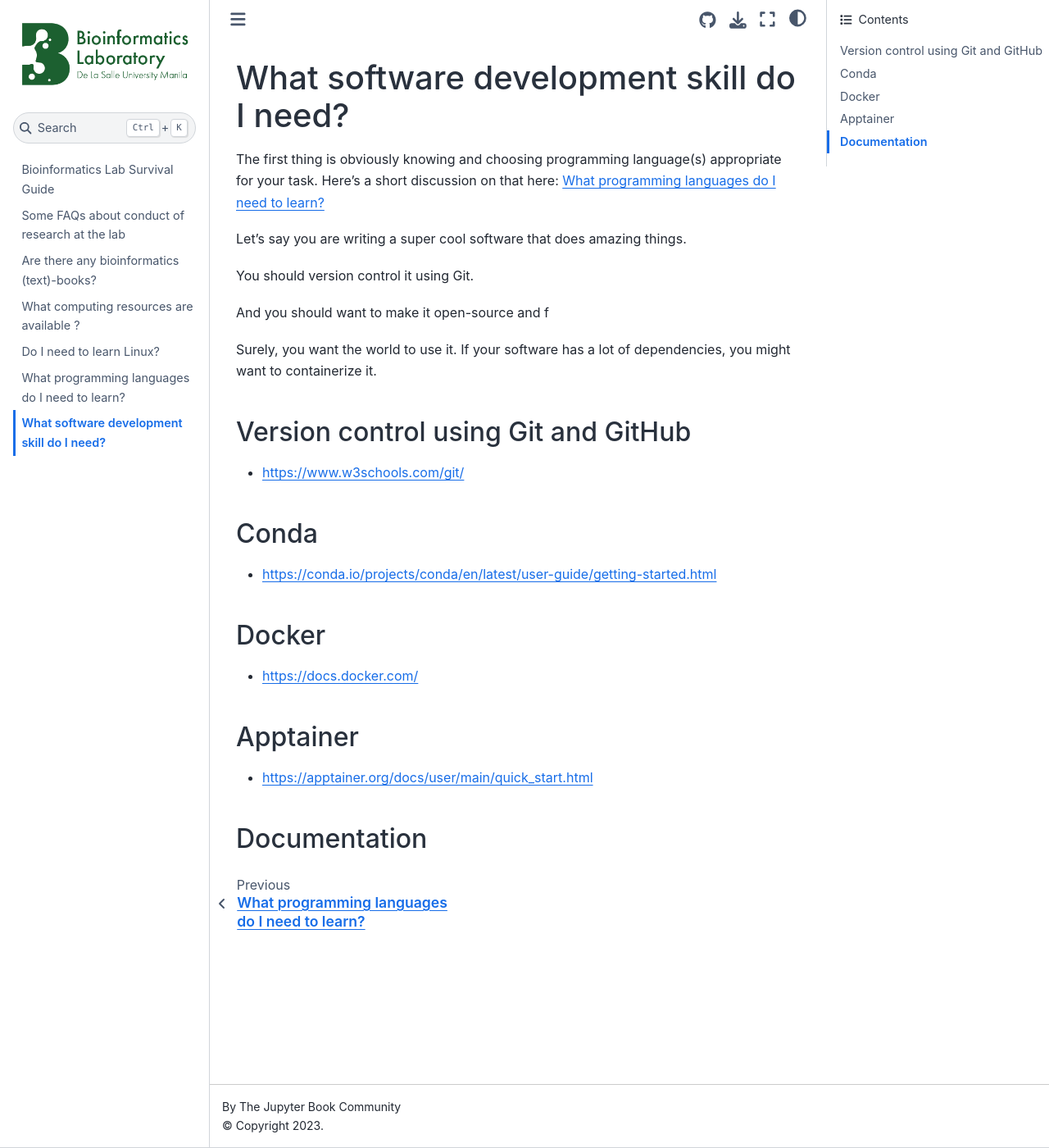
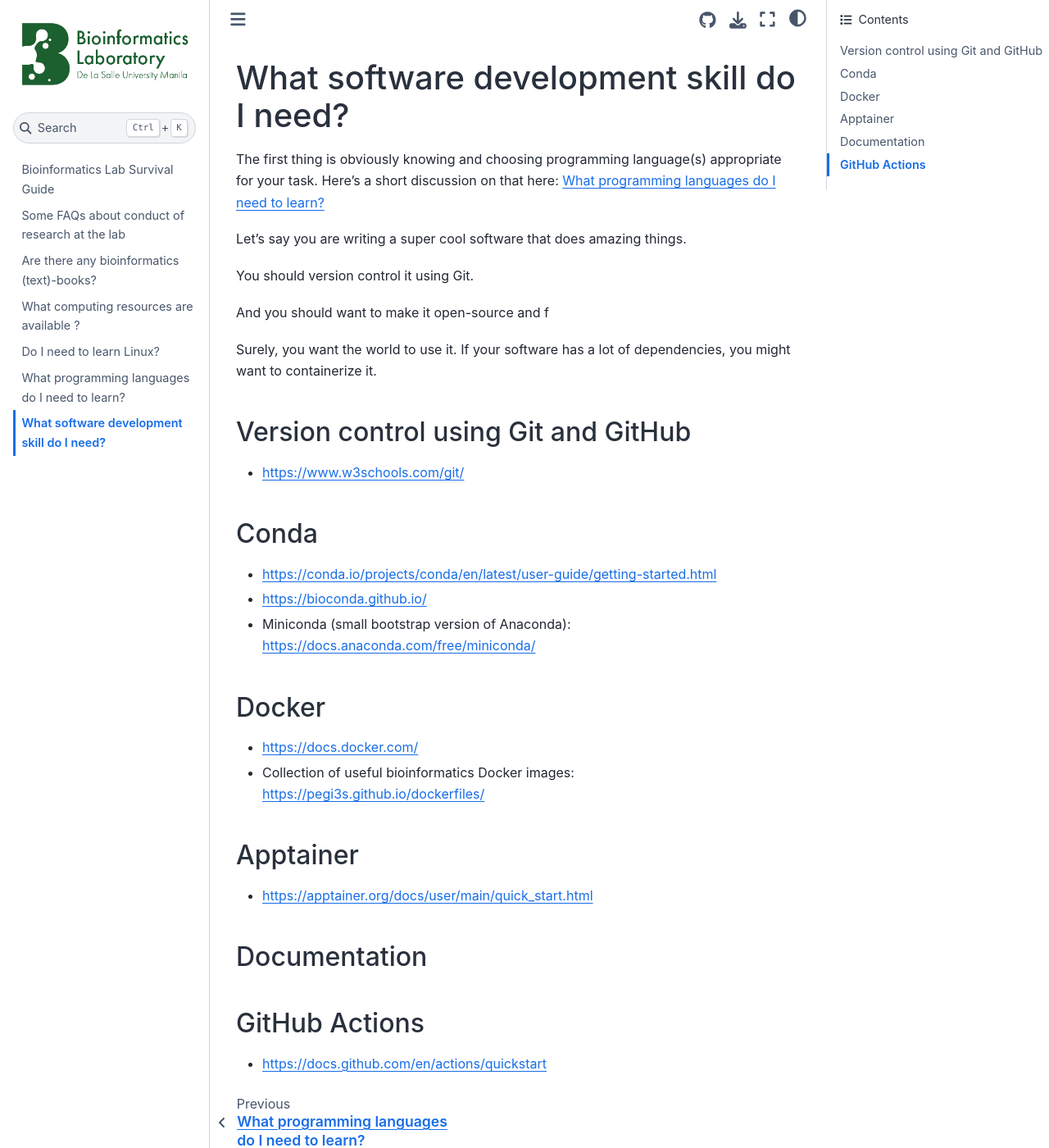
Before and after one commit to bioinfodlsu/bioinfodlsu-survival-guide, a Jupyter Book: the page built from software-development.md, in a window 1280 px wide and 1400 px high. Shown: the whole window at 82% size. Built offline with Jupyter Book 1.0.4 settings and Sphinx 7.4.7 and the Sphinx Book theme 1.1.4, drawn with Linux system fonts in a browser that asks for light colours.

Commit message:
Add GitHub Actions, bioconda, miniconda, bioinformatics Docker images

```diff
--- a/software-development.md
+++ b/software-development.md
@@ -18,11 +18,18 @@ Surely, you want the world to use it. If your software has a lot of dependencies
 
 ## Conda
 - https://conda.io/projects/conda/en/latest/user-guide/getting-started.html
+- https://bioconda.github.io/
+- Miniconda (small bootstrap version of Anaconda): https://docs.anaconda.com/free/miniconda/
 
 ## Docker
 - https://docs.docker.com/
+- Collection of useful bioinformatics Docker images: https://pegi3s.github.io/dockerfiles/
 
 ## Apptainer
 - https://apptainer.org/docs/user/main/quick_start.html
 
 ## Documentation
+
+
+## GitHub Actions
+- https://docs.github.com/en/actions/quickstart
```
